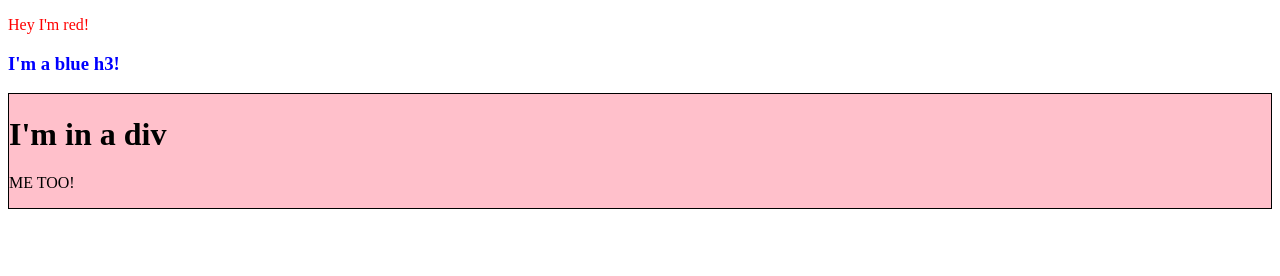
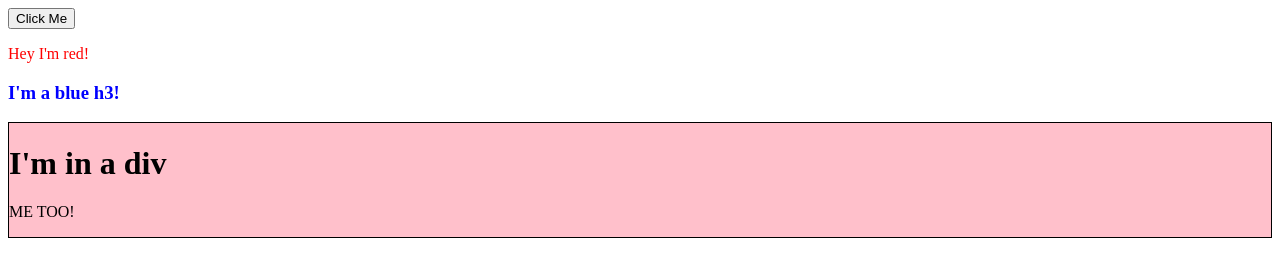
Before and after one commit to dittygoops/learning-html-css-javascript, a plain HTML site: page using_js_lesson/index.html in a window 1280 px wide. Drawn offline with Linux system fonts and the light colour scheme.

Commit message:
Add html/js button1

```diff
--- a/using_js_lesson/index.html
+++ b/using_js_lesson/index.html
@@ -8,6 +8,6 @@
     <title>Document</title>
 </head>
 <body>
-
+    <button onclick="alert('Hello World')">Click Me</button>
 </body>
 </html>
```
